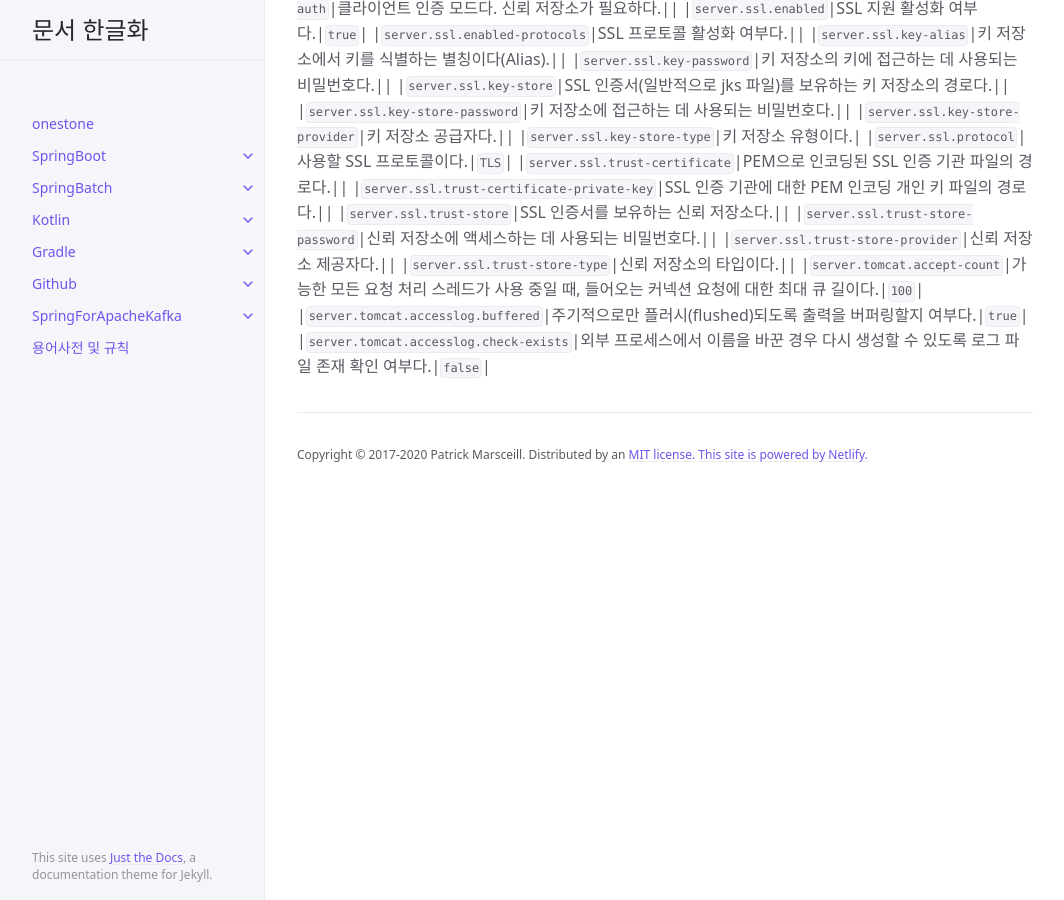
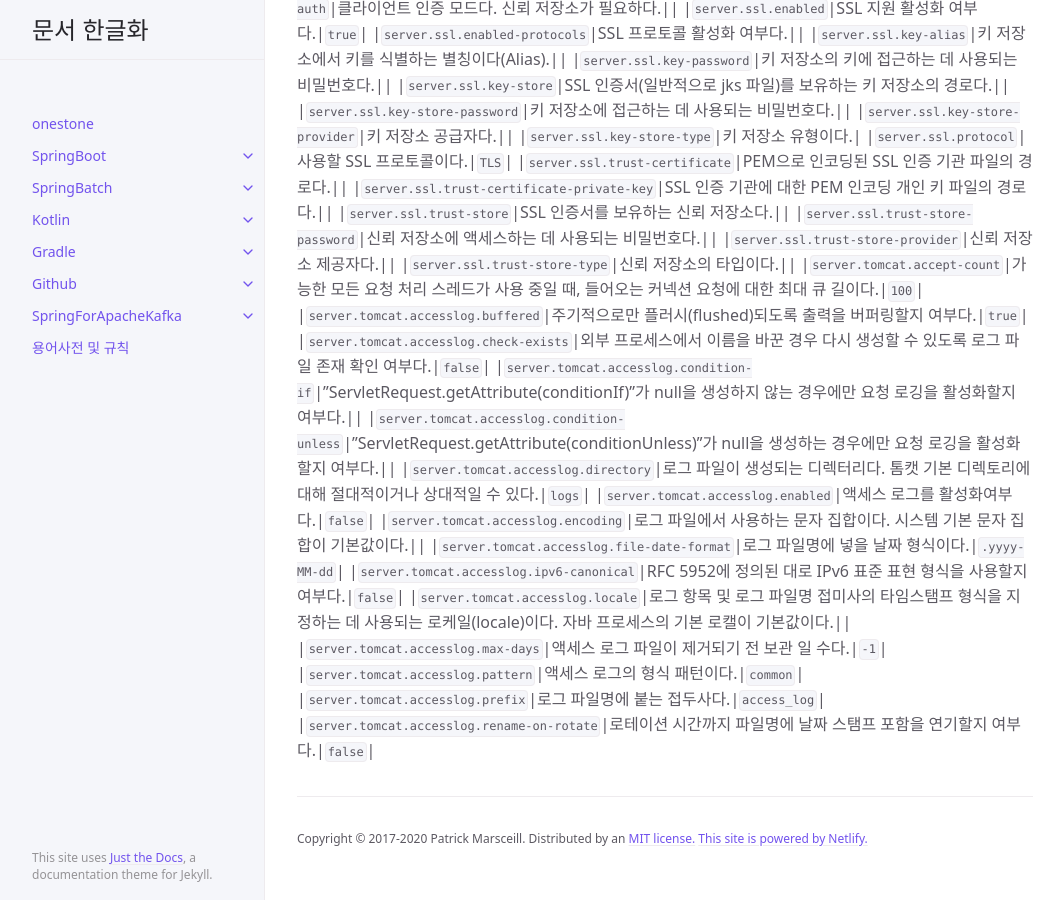
Before and after one commit to onestone9900/onestone9900.github.io, a Jekyll site: the page built from docs/spring_boot/3.1.1/spring_boot/19.appendices.md, in a window 1280 px wide and 900 px high, scrolled down 65536 px. Shown: the whole window, without its empty margins (107-1171 px from the left). Built offline with Jekyll 4.4.1, drawn with Linux system fonts in a browser that asks for light colours.

Commit message:
docs: spring boot - ## .A.11. 서버 프로퍼티(Server Properties)

```diff
--- a/docs/spring_boot/3.1.1/spring_boot/19.appendices.md
+++ b/docs/spring_boot/3.1.1/spring_boot/19.appendices.md
@@ -1161,3 +1161,15 @@ nav_order: 19
 |`server.tomcat.accept-count`|가능한 모든 요청 처리 스레드가 사용 중일 때, 들어오는 커넥션 요청에 대한 최대 큐 길이다.|`100`|
 |`server.tomcat.accesslog.buffered`|주기적으로만 플러시(flushed)되도록 출력을 버퍼링할지 여부다.|`true`|
 |`server.tomcat.accesslog.check-exists`|외부 프로세스에서 이름을 바꾼 경우 다시 생성할 수 있도록 로그 파일 존재 확인 여부다.|`false`|
+|`server.tomcat.accesslog.condition-if`|"ServletRequest.getAttribute(conditionIf)"가 null을 생성하지 않는 경우에만 요청 로깅을 활성화할지 여부다.||
+|`server.tomcat.accesslog.condition-unless`|"ServletRequest.getAttribute(conditionUnless)"가 null을 생성하는 경우에만 요청 로깅을 활성화할지 여부다.||
+|`server.tomcat.accesslog.directory`|로그 파일이 생성되는 디렉터리다. 톰캣 기본 디렉토리에 대해 절대적이거나 상대적일 수 있다.|`logs`|
+|`server.tomcat.accesslog.enabled`|액세스 로그를 활성화여부다.|`false`|
+|`server.tomcat.accesslog.encoding`|로그 파일에서 사용하는 문자 집합이다. 시스템 기본 문자 집합이 기본값이다.||
+|`server.tomcat.accesslog.file-date-format`|로그 파일명에 넣을 날짜 형식이다.|`.yyyy-MM-dd`|
+|`server.tomcat.accesslog.ipv6-canonical`|RFC 5952에 정의된 대로 IPv6 표준 표현 형식을 사용할지 여부다.|`false`|
+|`server.tomcat.accesslog.locale`|로그 항목 및 로그 파일명 접미사의 타임스탬프 형식을 지정하는 데 사용되는 로케일(locale)이다. 자바 프로세스의 기본 로캘이 기본값이다.||
+|`server.tomcat.accesslog.max-days`|액세스 로그 파일이 제거되기 전 보관 일 수다.|`-1`|
+|`server.tomcat.accesslog.pattern`|액세스 로그의 형식 패턴이다.|`common`|
+|`server.tomcat.accesslog.prefix`|로그 파일명에 붙는 접두사다.|`access_log`|
+|`server.tomcat.accesslog.rename-on-rotate`|로테이션 시간까지 파일명에 날짜 스탬프 포함을 연기할지 여부다.|`false`|
```
